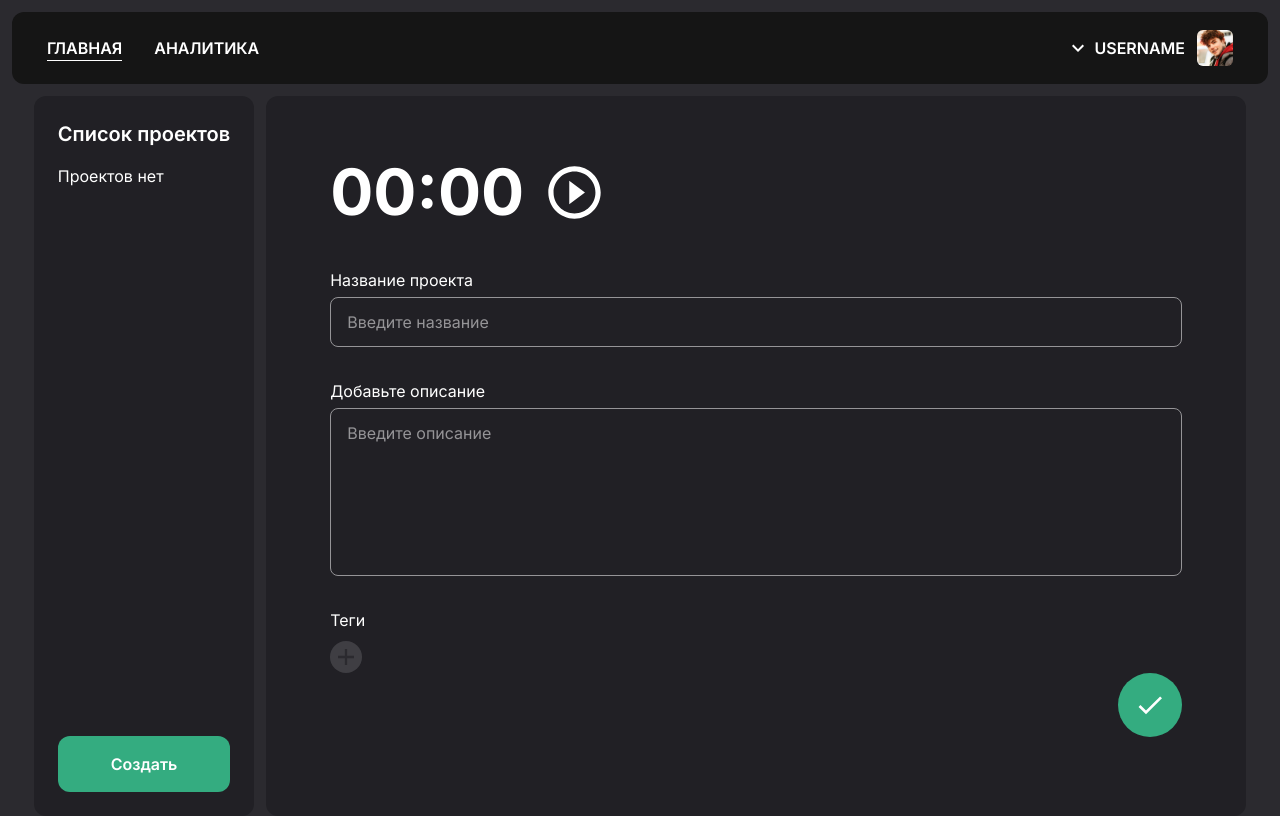
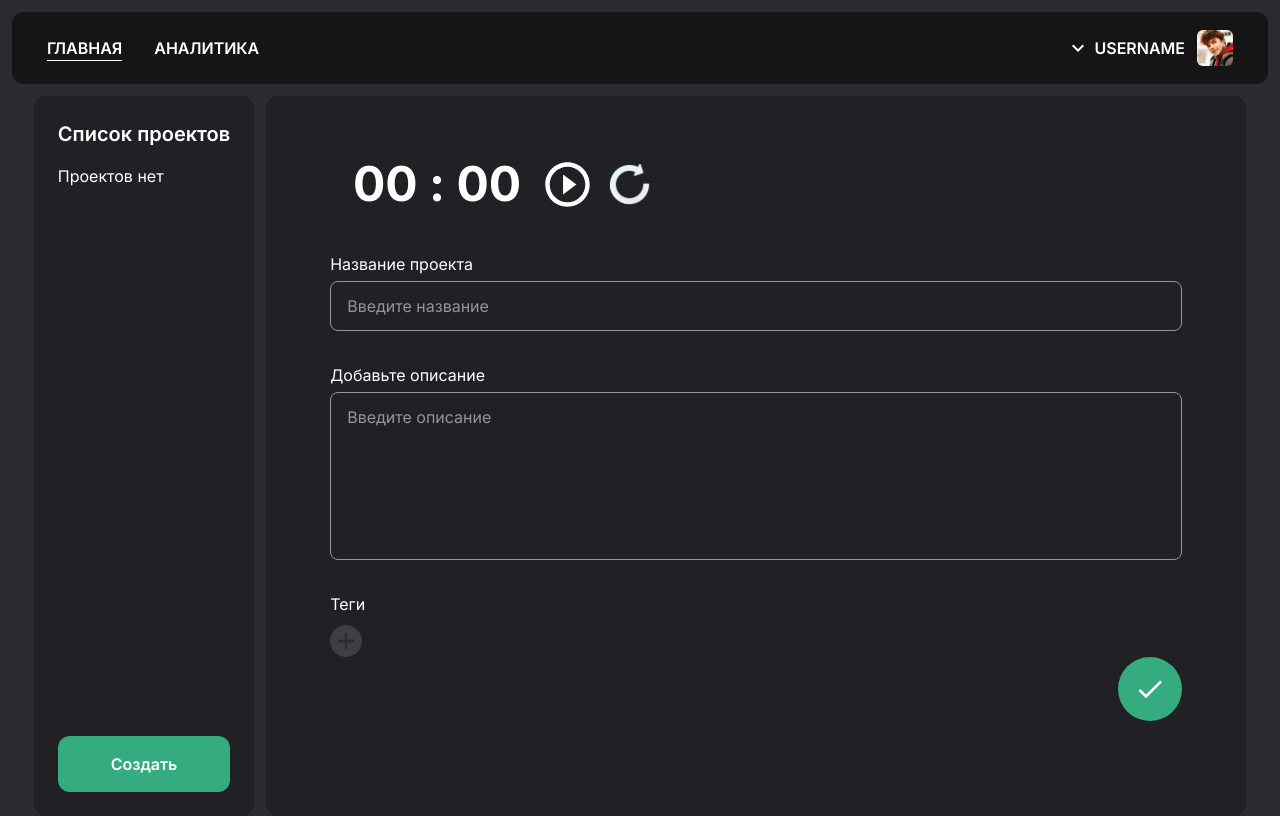
Before and after one commit to y0na24/Tempoze, a React (Vite) app: page /home in a window 1280 px wide. Built offline with nearby package versions, Linux system fonts and the light colour scheme.

Commit message:
timer funcitonal added

```diff
--- a/src/assets/assets.js
+++ b/src/assets/assets.js
@@ -27,6 +27,7 @@ import toolbarHome from './toolbarHome.svg'
 import toolbarProfile from './toolbarProfile.svg'
 import projectDescr from './projectDescr.png'
 import cross from './cross.png'
+import restartImg from './reset.png'
 
 export {
   acceptBtn,
@@ -58,4 +59,5 @@ export {
   loaderLogo,
   projectDescr,
   cross,
+  restartImg,
 }
--- a/src/components/common/Home/CurrentProjectsColumn.jsx
+++ b/src/components/common/Home/CurrentProjectsColumn.jsx
@@ -10,11 +10,11 @@ import AddTagButton from '@/components/ui/Buttons/AddTagButton'
 
 import { addNewProject } from '@/store/projectsSlice'
 
-import { playBtn, acceptBtn } from '@/assets/assets'
+import { acceptBtn } from '@/assets/assets'
 import pluralizeHours from '@/utils/pluralizeHours'
+import Timer from './Timer'
 
 function CurrentProjectsColumn({
-  time,
   onChange,
   onEnter,
   onDelete,
@@ -24,6 +24,54 @@ function CurrentProjectsColumn({
 }) {
   const dispatch = useDispatch()
   const [isInputVisible, setIsVisible] = React.useState(false)
+  const [time, setTime] = React.useState({ s: 0, m: 0, h: 0 })
+  const [interv, setInterv] = React.useState()
+  const [status, setStatus] = React.useState(false)
+  // 0 - выключен
+  // 1 - работает
+  // 2 - пауза
+
+  const startTimer = () => {
+    runTimer()
+    setStatus(true)
+    setInterv(setInterval(runTimer, 10))
+  }
+
+  const stopTimer = () => {
+    clearInterval(interv)
+    setStatus(false)
+  }
+
+  const resetTimer = () => {
+    clearInterval(interv)
+    setStatus(false)
+    setTime({ s: 0, m: 0, h: 0 })
+  }
+
+  let updatedS = time.s
+  let updatedM = time.m
+  let updateH = time.h
+
+  const runTimer = () => {
+    if (updatedM === 60) {
+      updateH++
+      updatedM = 0
+    }
+
+    if (updatedS === 60) {
+      updatedM++
+      updatedS = 0
+    }
+
+    updatedS++
+    setTime({ s: updatedS, m: updatedM, h: updateH })
+  }
+
+  const convertTimeToHours = () => {
+    const totalSeconds = time.h * 3600 + time.m * 60 + time.s
+    const totalHours = totalSeconds / 3600
+    return totalHours.toFixed(1)
+  }
 
   const handleInputVisibility = () => {
     setIsVisible((prev) => !prev)
@@ -35,7 +83,7 @@ function CurrentProjectsColumn({
 
     const project = {
       ...currentProject,
-      time: pluralizeHours(currentProject.time),
+      time: pluralizeHours(convertTimeToHours()),
       _id: nanoid(),
     }
 
@@ -48,12 +96,13 @@ function CurrentProjectsColumn({
       onSubmit={handleSubmit}
       className='pt-16 sm:px-16 flex-col rounded-xl sm:bg-mainColor basis-[61.25rem]'
     >
-      <div className='flex items-center gap-6 mb-12'>
-        <p className='font-bold text-5xl sm:text-[4rem]'>{time}</p>
-        <button type='button'>
-          <img src={playBtn} alt='Старт' width={53} height={53} />
-        </button>
-      </div>
+      <Timer
+        time={time}
+        status={status}
+        start={startTimer}
+        stop={stopTimer}
+        reset={resetTimer}
+      />
       <TextField
         labelText='Название проекта'
         placeholder='Введите название'
--- a/src/components/common/Home/SideProjectsColumn.jsx
+++ b/src/components/common/Home/SideProjectsColumn.jsx
@@ -25,6 +25,7 @@ function SideProjectsColumn({
   onSubmit,
 }) {
   const dispatch = useDispatch()
+
   const [isInputVisible, setIsVisible] = React.useState(false)
 
   const handleInputVisibility = () => {
@@ -34,7 +35,11 @@ function SideProjectsColumn({
   const handleSubmit = (e) => {
     e.preventDefault()
     e.target.reset()
-    const project = { ...sideProject, time: pluralizeHours(sideProject.time), _id: nanoid() }
+    const project = {
+      ...sideProject,
+      time: pluralizeHours(sideProject.time),
+      _id: nanoid(),
+    }
     dispatch(addNewProject(project))
     onSubmit()
   }
--- /dev/null
+++ b/src/components/common/Home/Timer.jsx
@@ -0,0 +1,55 @@
+import React from 'react'
+import PropTypes from 'prop-types'
+
+import { pauseBtn, playBtn, restartImg } from '@/assets/assets'
+
+function Timer({
+  time, start, stop, reset, status,
+}) {
+  const hours = () => {
+    if (time.h === 0) {
+      return ''
+    }
+    return (
+      <span className='block'>{time.h >= 10 ? time.h : `0${time.h}`}</span>
+    )
+  }
+
+  return (
+    <div className='flex items-center gap-6 mb-12'>
+      <p className='flex items-center font-bold text-5xl sm:text-[3rem]'>
+        {hours()}
+&nbsp;&nbsp;
+        <span className='block'>{time.m >= 10 ? time.m : `0${time.m}`}</span>
+				&nbsp;:&nbsp;
+        <span className='block'>{time.s >= 10 ? time.s : `0${time.s}`}</span>
+      </p>
+      <div className='flex items-center gap-4'>
+        {status && (
+        <button type='button' onClick={stop}>
+          <img src={pauseBtn} alt='Пауза' width={45} height={45} />
+        </button>
+        )}
+
+        {!status && (
+        <button type='button' onClick={start}>
+          <img src={playBtn} alt='Старт' width={45} height={45} />
+        </button>
+        )}
+        <button type='button' onClick={reset}>
+          <img src={restartImg} alt='Рестарт' width={47} height={47} />
+        </button>
+      </div>
+    </div>
+  )
+}
+
+Timer.propTypes = {
+  time: PropTypes.object,
+  status: PropTypes.bool,
+  start: PropTypes.func,
+  reset: PropTypes.func,
+  stop: PropTypes.func,
+}
+
+export default Timer
--- a/src/components/ui/Category.jsx
+++ b/src/components/ui/Category.jsx
@@ -3,7 +3,9 @@ import PropTypes from 'prop-types'
 function Category({ name, color, onDelete }) {
   return (
     <li
-      className={`text-white ${color}  mr-3 px-6 py-2 text-xs rounded-[6.1875rem] inline-block`}
+      className={`text-white ${color} ${
+			  onDelete && 'cursor-pointer'
+      }  mr-3 px-6 py-2 text-xs rounded-[6.1875rem] inline-block`}
       onClick={onDelete}
     >
       {name}
--- a/src/utils/pluralizeHours.js
+++ b/src/utils/pluralizeHours.js
@@ -1,6 +1,8 @@
 const pluralizeHours = (hours) => {
-  if (hours % 10 === 1 && hours % 100 !== 11) {
-    return `${hours} час`
+  if (hours < 0) {
+    if (hours % 10 === 1 && hours % 100 !== 11) {
+      return `${hours} час`
+    }
   } if (hours % 10 >= 2 <= 4 && (hours % 100 < 10 || hours % 100 >= 20)) {
     return `${hours} часа`
   }
```
Also changed, not shown: src/assets/reset.png (added), src/components/common/Analytics/Projects.jsx (indentation only).
